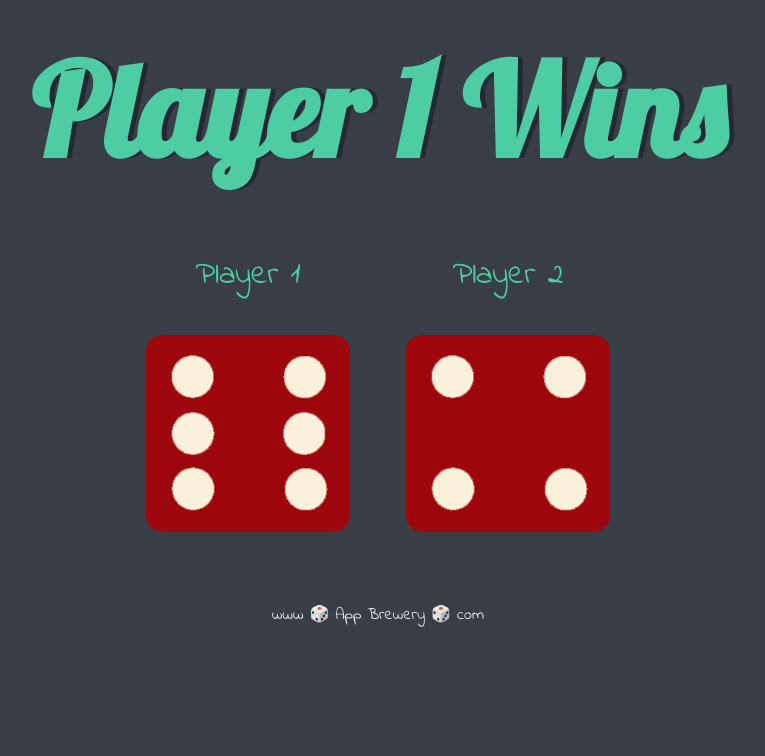
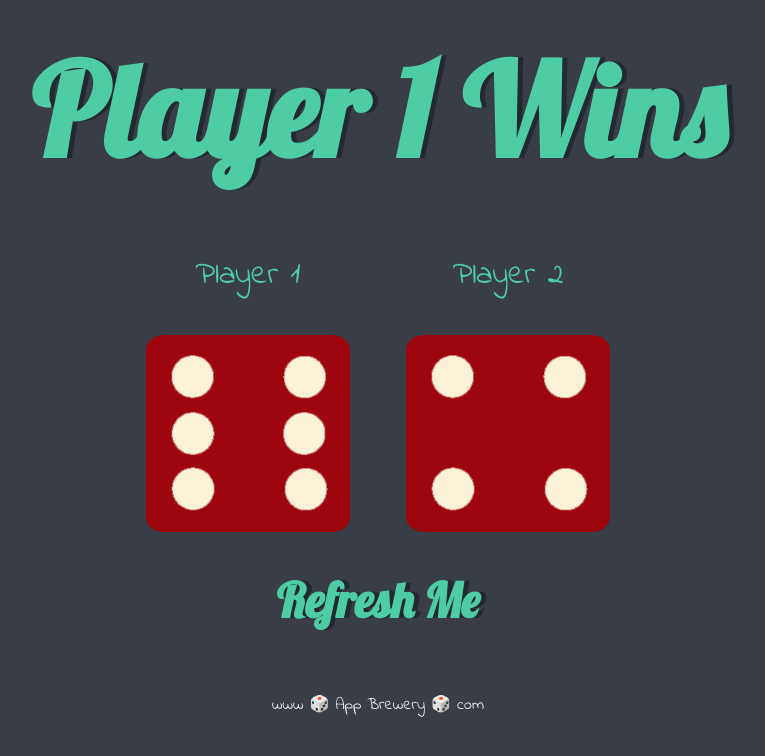
Before and after one commit to gauravgupta916/Dice-Game, a plain HTML site: page index.html in a window 1280 px wide. Shown: the whole page, without its empty margins (262-1027 px from the left). Drawn offline with Linux system fonts and the light colour scheme.

Commit message:
updating .html file

```diff
--- a/index.html
+++ b/index.html
@@ -21,7 +21,7 @@
         <p>Player 2</p>
         <img id="img2" src="images/dice6.png">
       </div>
-
+      <h2>Refresh Me</h2>
     </div>
 
 
--- a/styles.css
+++ b/styles.css
@@ -22,6 +22,14 @@ h1 {
   color: #4ECCA3;
 }
 
+h2 {
+  margin: 30px;
+  font-family: 'Lobster', cursive;
+  text-shadow: 5px 0 #232931;
+  font-size: 3rem;
+  color: #4ECCA3;
+}
+
 p {
   font-size: 2rem;
   color: #4ECCA3;
```
